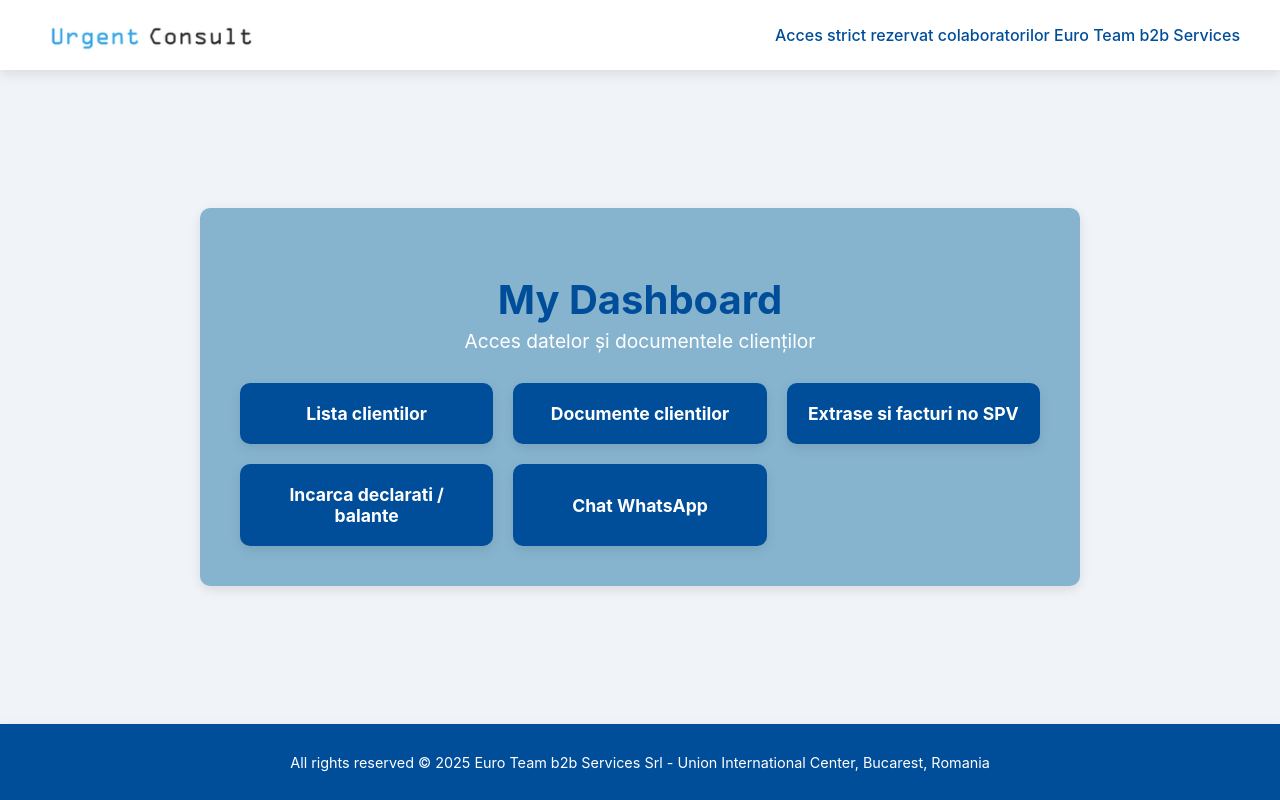
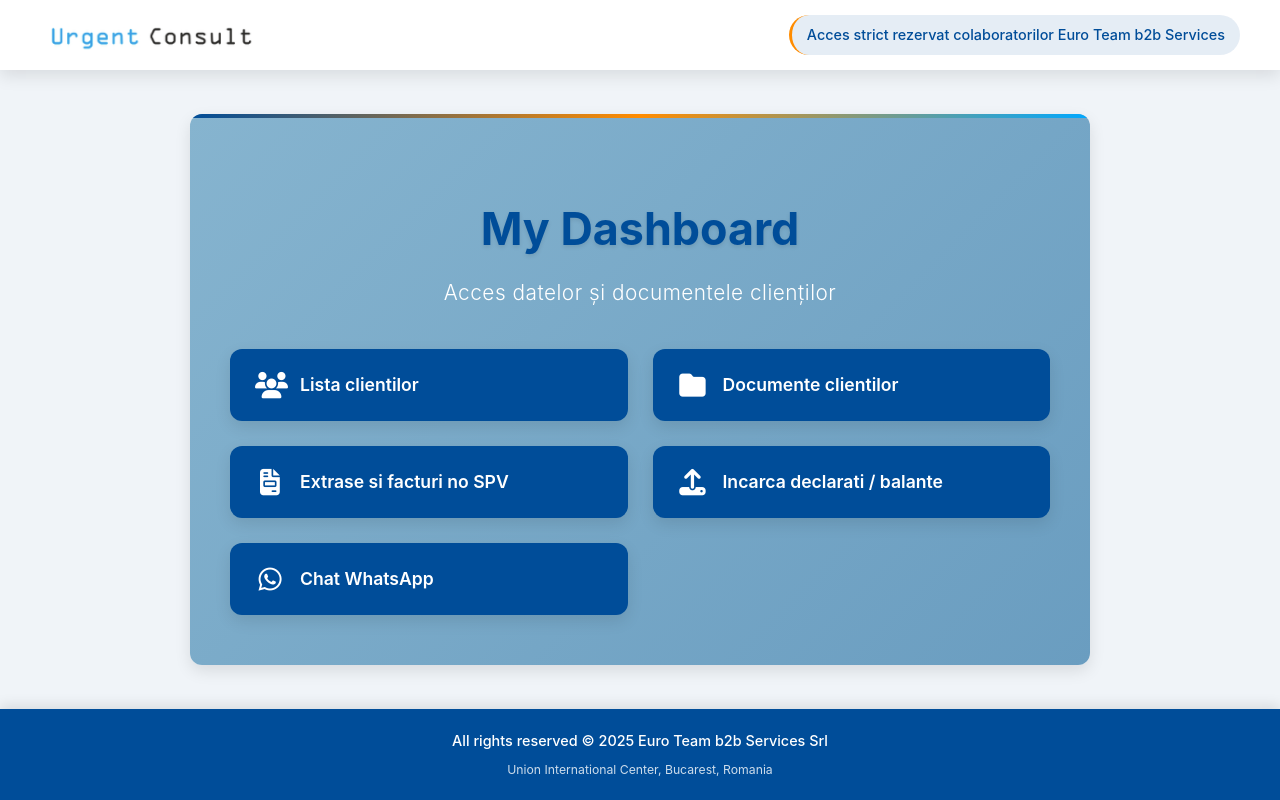
Before and after one commit to euroteamintadv/urgent_dashboard, a plain HTML site: page index.html in a window 1280 px wide. Drawn offline with Linux system fonts and the light colour scheme.

Commit message:
Update index.html

```diff
--- a/index.html
+++ b/index.html
@@ -4,14 +4,23 @@
     <meta charset="UTF-8">
     <meta name="viewport" content="width=device-width, initial-scale=1.0">
     <title>Urgent Consult - Dashboard by AF</title>
+    <link rel="stylesheet" href="https://cdnjs.cloudflare.com/ajax/libs/font-awesome/6.4.0/css/all.min.css">
     <style>
         :root {
             --primary-color: #004d99; /* Blu scuro per lo sfondo dei pulsanti */
+            --primary-light: #3a7bb9;
             --secondary-color: #ff8c00; /* Arancione per l'effetto hover */
+            --accent-color: #00a8ff;
             --text-color: #ffffff; /* Testo bianco sui pulsanti */
             --background-color: #f0f4f8; /* Sfondo generale */
-            --border-radius: 10px;
-            --box-shadow: 0 4px 12px rgba(0, 0, 0, 0.1);
+            --card-color: #ffffff;
+            --border-radius: 12px;
+            --box-shadow: 0 6px 16px rgba(0, 0, 0, 0.1);
+            --transition: all 0.3s ease;
+        }
+
+        * {
+            box-sizing: border-box;
         }
 
         body {
@@ -24,30 +33,44 @@
             min-height: 100vh;
             background-color: var(--background-color);
             color: #333;
+            line-height: 1.6;
         }
 
         /* Stili Header */
         .page-header {
             background-color: #ffffff;
-                                /*var(--primary-color);*/
-            /*color: #a18c30);*/
             color: var(--primary-color);
             padding: 15px 40px;
             display: flex;
             align-items: center;
             justify-content: space-between;
             box-shadow: var(--box-shadow);
+            position: relative;
+            z-index: 10;
+        }
+
+        .header-left {
+            display: flex;
+            align-items: center;
+            gap: 15px;
         }
 
         .header-logo {
-            height: 40px; /* Adatta l'altezza del logo se necessario */
+            height: 40px;
+            transition: var(--transition);
+        }
+
+        .header-logo:hover {
+            transform: scale(1.05);
         }
 
         .header-text {
-            font-size: 1 em;
+            font-size: 0.9em;
             font-weight: 500;
-            text-align: left;
-            margin-left: auto;
+            padding: 8px 15px;
+            background-color: rgba(0, 77, 153, 0.1);
+            border-radius: 20px;
+            border-left: 3px solid var(--secondary-color);
         }
 
         /* Stili Contenuto Principale */
@@ -56,80 +79,101 @@
             display: flex;
             justify-content: center;
             align-items: center;
-            padding: 20px;
+            padding: 30px 20px;
         }
-        /*Container centrale*/
+
+        /* Container centrale */
         .dashboard-container {
-            background: #86b4cf;
+            background: linear-gradient(135deg, #86b4cf 0%, #6a9dc0 100%);
             border-radius: var(--border-radius);
             box-shadow: var(--box-shadow);
-            padding: 40px;
+            padding: 50px 40px;
             text-align: center;
-            max-width: 800px;
+            max-width: 900px;
             width: 100%;
+            position: relative;
+            overflow: hidden;
+        }
+
+        .dashboard-container::before {
+            content: '';
+            position: absolute;
+            top: 0;
+            left: 0;
+            right: 0;
+            height: 4px;
+            background: linear-gradient(90deg, var(--primary-color), var(--secondary-color), var(--accent-color));
         }
 
         h1 {
             color: var(--primary-color);
-            font-size: 2.5em;
-            margin-bottom: 5px;
+            font-size: 2.8em;
+            margin-bottom: 10px;
+            font-weight: 700;
+            text-shadow: 0 2px 4px rgba(0, 0, 0, 0.1);
         }
 
         p.subtitle {
             color: #ffffff;
-            font-size: 1.2em;
+            font-size: 1.3em;
             margin-top: 0;
-            margin-bottom: 30px;
+            margin-bottom: 40px;
+            font-weight: 300;
+            letter-spacing: 0.5px;
         }
 
         .button-grid {
             display: grid;
-            grid-template-columns: repeat(auto-fit, minmax(250px, 1fr));
-            gap: 20px;
+            grid-template-columns: repeat(auto-fit, minmax(280px, 1fr));
+            gap: 25px;
             margin-top: 30px;
         }
 
         .dashboard-button {
             display: flex;
-            justify-content: center;
+            justify-content: flex-start;
             align-items: center;
-            padding: 20px;
+            padding: 22px 25px;
             background-color: var(--primary-color);
             color: var(--text-color);
             text-decoration: none;
             border-radius: var(--border-radius);
-            font-weight: bold;
+            font-weight: 600;
             font-size: 1.1em;
-            transition: transform 0.2s ease-in-out, box-shadow 0.2s ease-in-out, background-color 0.2s ease-in-out;
+            transition: var(--transition);
             box-shadow: var(--box-shadow);
             position: relative;
             overflow: hidden;
+            text-align: left;
+            gap: 15px;
         }
 
         .dashboard-button::before {
             content: '';
             position: absolute;
-            top: 50%;
-            left: 50%;
-            width: 0;
-            height: 0;
-            background: rgba(255, 140, 0, 0.3); /* Arancione semitrasparente */
-            border-radius: 50%;
-            transition: width 0.4s ease-in-out, height 0.4s ease-in-out, opacity 0.4s ease-in-out;
-            transform: translate(-50%, -50%);
-            opacity: 0;
-            z-index: 0;
+            top: 0;
+            left: -100%;
+            width: 100%;
+            height: 100%;
+            background: linear-gradient(90deg, transparent, rgba(255, 255, 255, 0.2), transparent);
+            transition: left 0.7s ease;
         }
 
         .dashboard-button:hover::before {
-            width: 250%;
-            height: 250%;
-            opacity: 1;
+            left: 100%;
         }
 
         .dashboard-button:hover {
             transform: translateY(-5px);
-            background-color: #0059b3;
+            background-color: var(--primary-light);
+            box-shadow: 0 10px 20px rgba(0, 0, 0, 0.15);
+        }
+
+        .button-icon {
+            font-size: 1.5em;
+            width: 30px;
+            text-align: center;
+            flex-shrink: 0;
         }
 
         .button-text {
@@ -142,17 +186,88 @@
             background-color: var(--primary-color);
             color: white;
             text-align: center;
-            padding: 15px;
+            padding: 20px;
             font-size: 0.9em;
-            box-shadow: var(--box-shadow);
+            box-shadow: 0 -4px 12px rgba(0, 0, 0, 0.1);
+        }
+
+        .footer-content {
+            max-width: 1200px;
+            margin: 0 auto;
+            display: flex;
+            flex-direction: column;
+            gap: 8px;
+        }
+
+        .footer-copyright {
+            font-weight: 500;
+        }
+
+        .footer-address {
+            opacity: 0.8;
+            font-size: 0.85em;
+        }
+
+        /* Responsive */
+        @media (max-width: 768px) {
+            .page-header {
+                padding: 15px 20px;
+                flex-direction: column;
+                gap: 10px;
+            }
+
+            .header-left {
+                width: 100%;
+                justify-content: space-between;
+            }
+
+            .header-text {
+                font-size: 0.8em;
+                text-align: center;
+                width: 100%;
+                margin-top: 5px;
+            }
+
+            .dashboard-container {
+                padding: 30px 20px;
+            }
+
+            h1 {
+                font-size: 2.2em;
+            }
+
+            p.subtitle {
+                font-size: 1.1em;
+            }
+
+            .button-grid {
+                grid-template-columns: 1fr;
+                gap: 18px;
+            }
+
+            .dashboard-button {
+                padding: 18px 20px;
+            }
+        }
+
+        @media (max-width: 480px) {
+            h1 {
+                font-size: 1.8em;
+            }
+
+            .dashboard-button {
+                font-size: 1em;
+            }
         }
     </style>
 </head>
 <body>
 
 <header class="page-header">
+    <div class="header-left">
         <img src="urgent_logo.png" alt="Logo Urgent Consult" class="header-logo">
-    <span class="header-text">Acces strict rezervat colaboratorilor Euro Team b2b Services</span>
+    </div>
+    <div class="header-text">Acces strict rezervat colaboratorilor Euro Team b2b Services</div>
 </header>
 
     <main class="main-content">
@@ -161,35 +276,39 @@
             <p class="subtitle">Acces datelor și documentele clienților</p>
 
             <div class="button-grid">
-
                 <a href="https://airtable.com/appIzAO08VV2FW7Ij/shr3hUG6e0yrFSwre" target="_blank" class="dashboard-button">
+                    <i class="fas fa-users button-icon"></i>
                     <span class="button-text">Lista clientilor</span>
                 </a>
 
                 <a href="https://airtable.com/appIzAO08VV2FW7Ij/shreJ19SRWLHE8JLs" target="_blank" class="dashboard-button">
+                    <i class="fas fa-folder button-icon"></i>
                     <span class="button-text">Documente clientilor</span>
                 </a>
 
                 <a href="https://drive.google.com/drive/folders/17D4ipAcxDgGLKwImvK5k-dEt-wawXxxk?usp=sharing" target="_blank" class="dashboard-button">
+                    <i class="fas fa-file-invoice button-icon"></i>
                     <span class="button-text">Extrase si facturi no SPV</span>
                 </a>
 
-
                 <a href="https://airtable.com/appIzAO08VV2FW7Ij/pagljMGqKtmELB9Uv/form" target="_blank" class="dashboard-button">
+                    <i class="fas fa-upload button-icon"></i>
                     <span class="button-text">Incarca declarati / balante</span>
                 </a>
 
                 <a href="https://wa.me/message/DYW56OYO557MP1" target="_blank" class="dashboard-button">
+                    <i class="fab fa-whatsapp button-icon"></i>
                     <span class="button-text">Chat WhatsApp</span>
                 </a>
-
-
             </div>
         </div>
     </main>
 
     <footer class="page-footer">
-        <p>All rights reserved © 2025 Euro Team b2b Services Srl - Union International Center, Bucarest, Romania</p>
+        <div class="footer-content">
+            <div class="footer-copyright">All rights reserved © 2025 Euro Team b2b Services Srl</div>
+            <div class="footer-address">Union International Center, Bucarest, Romania</div>
+        </div>
     </footer>
 
 </body>
```
Lines whose indentation alone changed are shown as unchanged.
